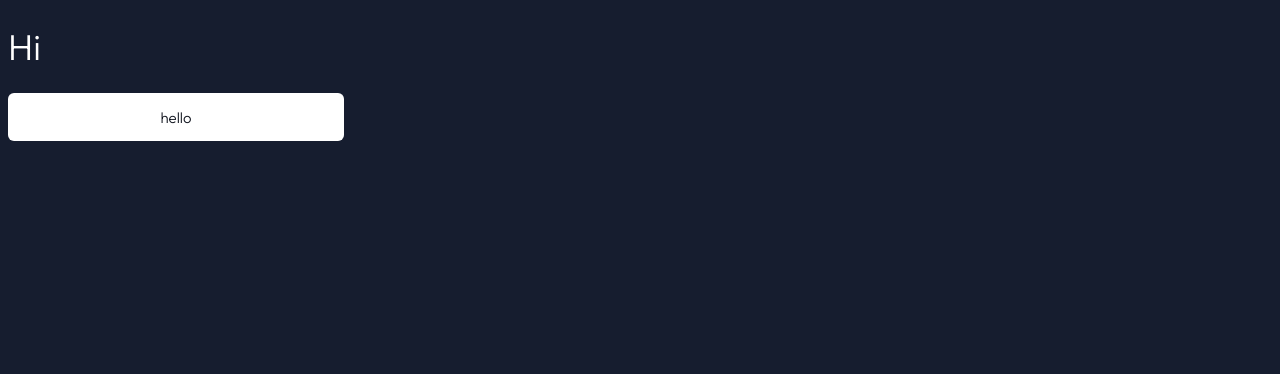
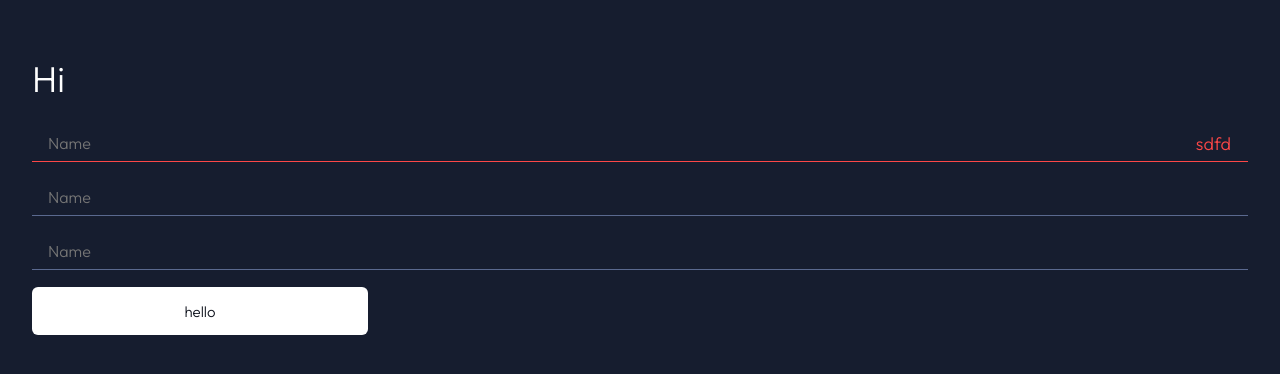
Before and after one commit to Darkmift/entertainment-web-app-2, a React (Vite) app in the folder client/react/: page / in a window 1280 px wide. Shown: the top 374 px of the page. Built offline with nearby package versions, Linux system fonts and the light colour scheme.

Commit message:
applied input

```diff
--- a/client/react/src/App.tsx
+++ b/client/react/src/App.tsx
@@ -1,9 +1,44 @@
+import { useState } from 'react'
 import UiButton from './components/UiButton'
+import UiInputField from './components/UiInputField'
 
 function App() {
+    const [value, setValue] = useState('')
+
+    const handleNameChange: (value: string) => void = (event) => {
+        setValue(event)
+        console.log(
+            '🚀 ~ file: App.tsx:11 ~ handleNameChange ~ event.target.value',
+            event
+        )
+    }
+
     return (
         <div className="App">
+            <div style={{ padding: '3vmin' }}>
                 <h1>Hi</h1>
+
+                <UiInputField
+                    label="Name"
+                    name="name"
+                    value={value}
+                    changeHandler={handleNameChange}
+                    errorText={'sdfd'}
+                />
+                <UiInputField
+                    label="Name"
+                    name="name"
+                    value={value}
+                    changeHandler={handleNameChange}
+                    errorText={''}
+                />
+                <UiInputField
+                    label="Name"
+                    name="name"
+                    value={''}
+                    changeHandler={handleNameChange}
+                    errorText={''}
+                />
                 <UiButton
                     variant="white"
                     text="hello"
@@ -12,6 +47,7 @@ function App() {
                     }}
                 />
             </div>
+        </div>
     )
 }
 
--- /dev/null
+++ b/client/react/src/components/UiInputField.tsx
@@ -0,0 +1,92 @@
+import React, { useState } from 'react'
+import styled from 'styled-components'
+import { uuid } from '../utils/uuid'
+import { spawn } from 'child_process'
+
+type Props = {
+    label: string
+    name: string
+    changeHandler?: (value: string) => void
+    value: string
+    errorText?: string
+}
+type ContainerProps = {
+    value: string
+    errorText?: string
+}
+
+const InputContainer = styled.div<ContainerProps>`
+    --input-color: var(
+        ${(props) =>
+            props.errorText?.length
+                ? '--orange'
+                : props.value.length
+                ? '--white'
+                : '--blue-gray'}
+    );
+    display: flex;
+    /* flex-direction: column; */
+    align-items: center;
+    justify-content: space-between;
+    margin-bottom: 17px;
+    border-bottom: 1px solid var(--input-color);
+    color: var(--input-color);
+
+    &:focus-within {
+        --input-color: var(
+            ${(props) => (props.errorText ? '--orange' : '--white')}
+        );
+    }
+
+    .error-text {
+        color: var(--input-color);
+        pointer-events: none;
+        padding-right: 17px;
+    }
+`
+
+const Input = styled.input`
+    padding: 8px;
+    font-size: 16px;
+    padding-left: 16px;
+    /* padding-bottom: 17px; */
+    border: none;
+    background-color: transparent;
+    color: var(--input-color);
+    outline: none;
+    font-weight: 300;
+    width: 65%;
+`
+
+const UiInputField = ({
+    errorText,
+    label,
+    name,
+    value,
+    changeHandler,
+}: Props) => {
+    const handleChange = (event: React.ChangeEvent<HTMLInputElement>) => {
+        const newValue = event.target.value
+
+        if (changeHandler) {
+            changeHandler(newValue)
+        }
+    }
+
+    return (
+        <InputContainer value={value} errorText={errorText}>
+            <Input
+                data-error-text="H"
+                id={uuid() + '-' + name}
+                placeholder={label}
+                name={name}
+                type="text"
+                value={value}
+                onInput={handleChange}
+            />
+            {errorText && <span className="error-text">{errorText}</span>}
+        </InputContainer>
+    )
+}
+
+export default React.memo(UiInputField)
```
Lines whose indentation alone changed are shown as unchanged.
